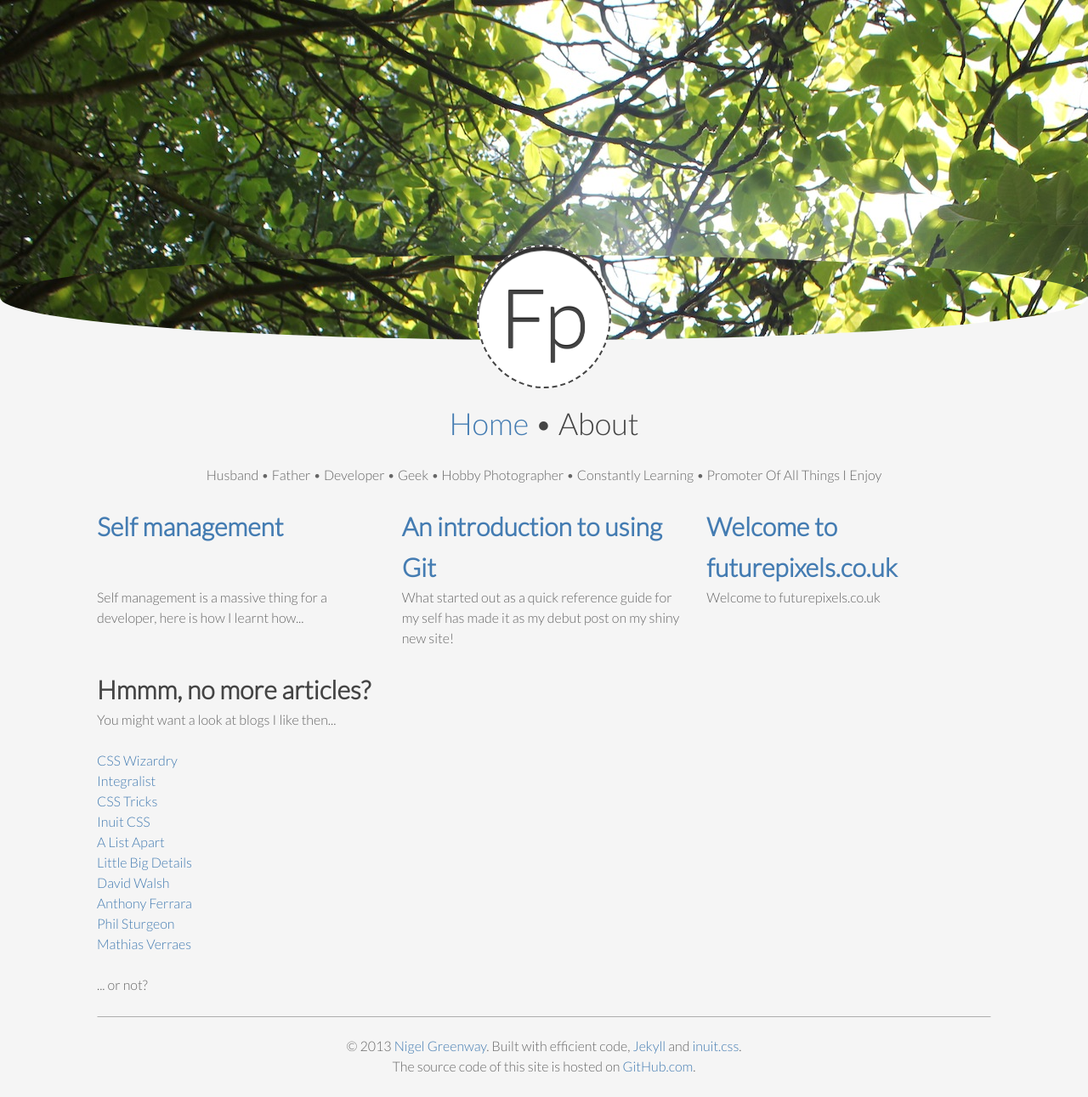
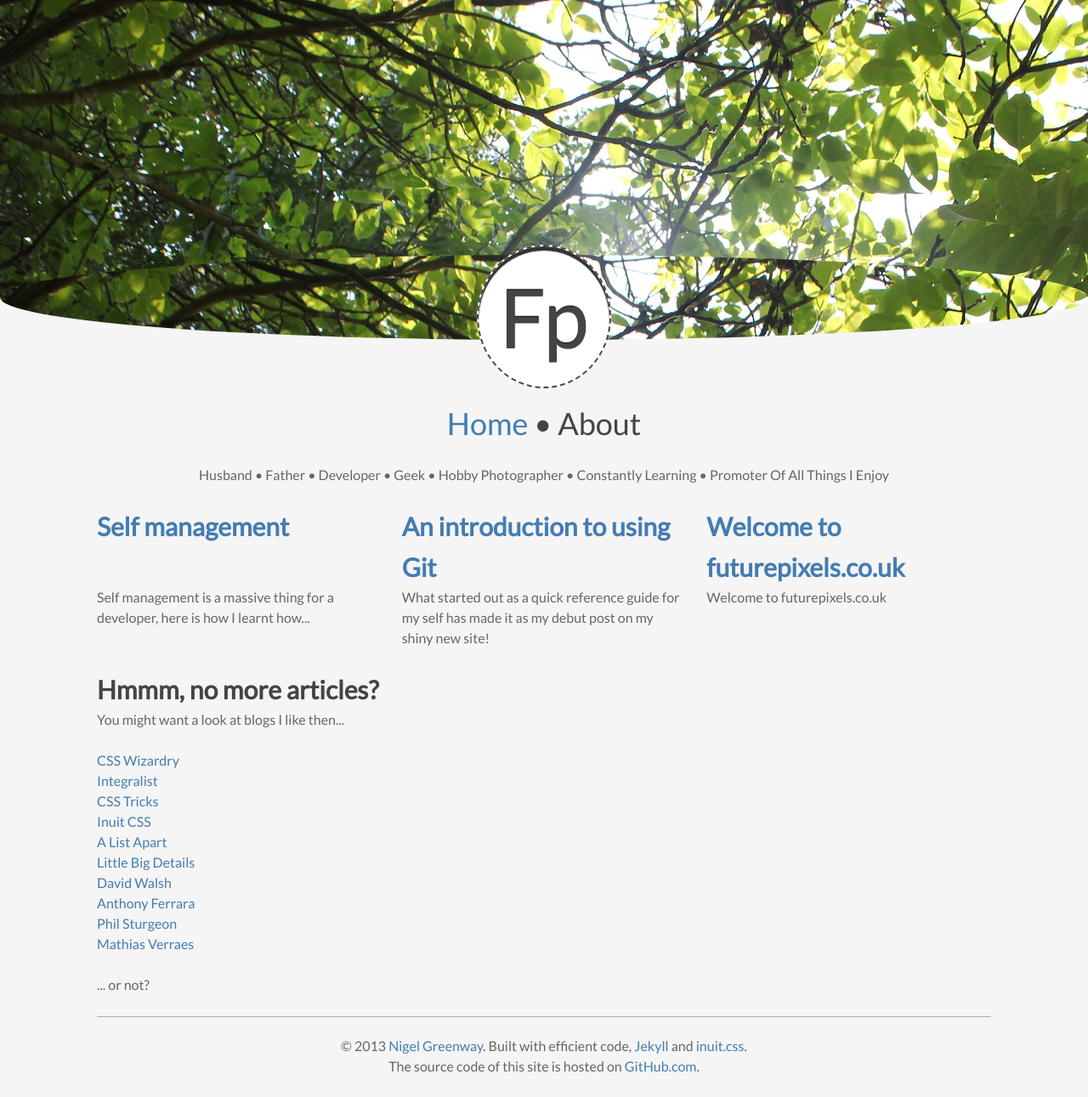
Before and after one commit to futurepixels/futurepixels.co.uk, a Jekyll site: the page built from index.html, in a window 1280 px wide. Shown: the whole page at 85% size. Built offline with Jekyll 4.4.1, drawn with Linux system fonts in a browser that asks for light colours; the list of posts is cut into pages by our own code.

Commit message:
Adds an extra font weight.

```diff
--- a/_includes/site.head.html
+++ b/_includes/site.head.html
@@ -3,7 +3,7 @@
 <title>{{ page.title }} ~ futurepixels.co.uk</title>
 
 <link rel="stylesheet" href="/assets/css/futurepixels.min.css">
-<link href='http://fonts.googleapis.com/css?family=Lato:300' rel='stylesheet' type='text/css'>
+<link href='http://fonts.googleapis.com/css?family=Lato:300,400' rel='stylesheet' type='text/css'>
 
 <link rel="sitemap" type="application/xml" title="Sitemap" href="http://futurepixels.co.uk/sitemap.xml" />
 
```
